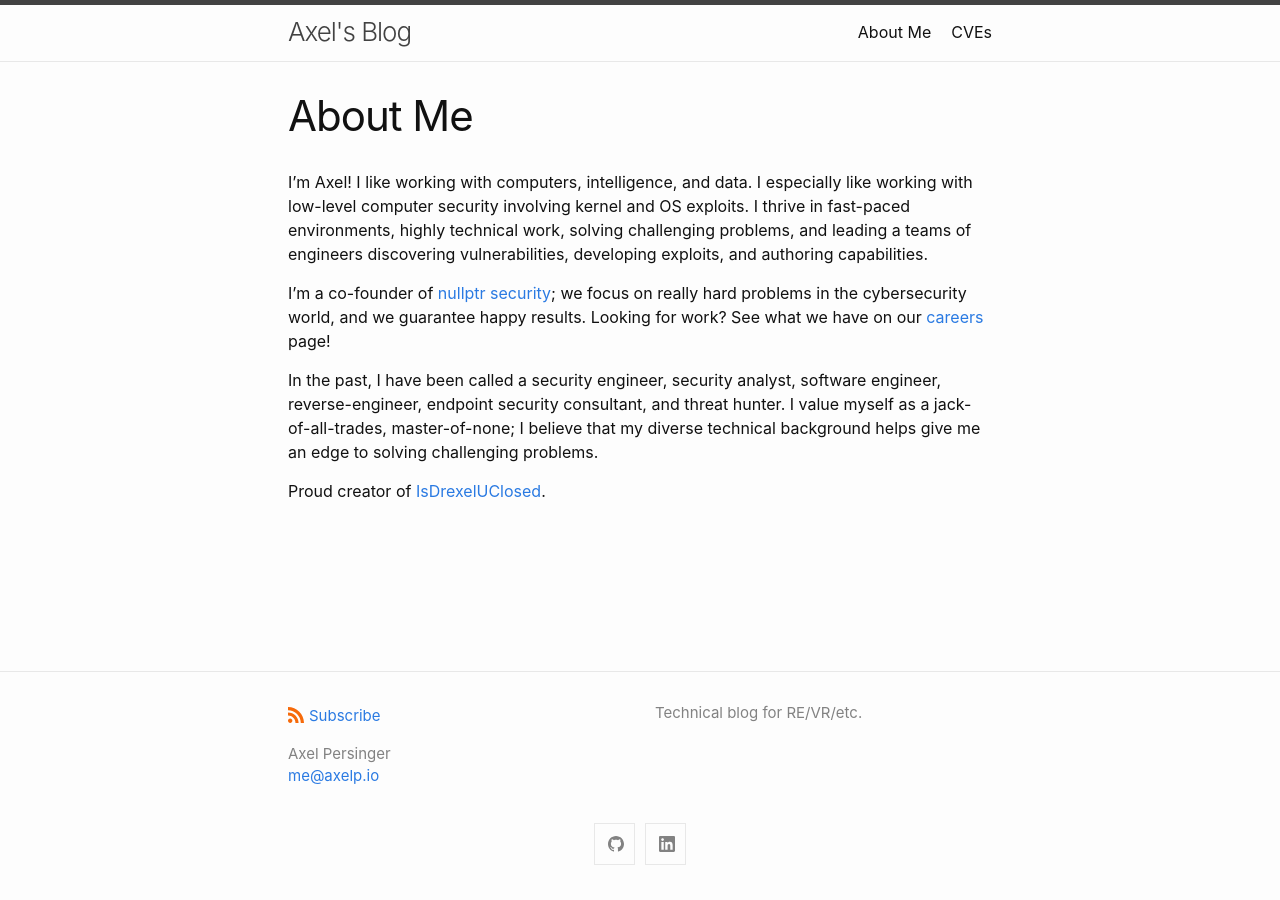
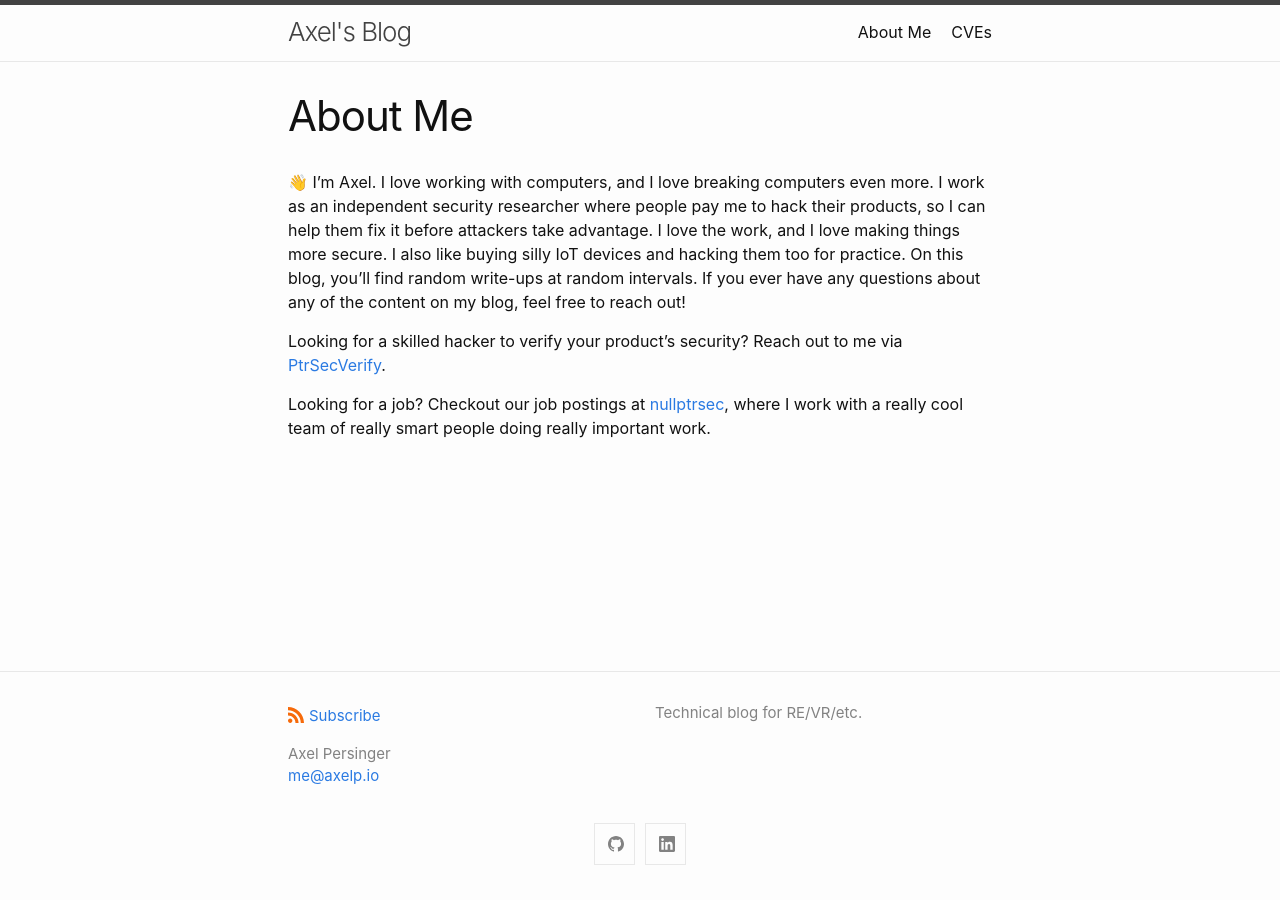
Before and after one commit to CuckooEXE/cuckooexe.github.io, a Jekyll site: the page built from about.md, in a window 1280 px wide. Built offline with Jekyll 4.4.1, drawn with Linux system fonts in a browser that asks for light colours.

Commit message:
Update about.md

```diff
--- a/about.md
+++ b/about.md
@@ -4,10 +4,8 @@ title: About Me
 permalink: /about
 ---
 
-I'm Axel! I like working with computers, intelligence, and data. I especially like working with low-level computer security involving kernel and OS exploits. I thrive in fast-paced environments, highly technical work, solving challenging problems, and leading a teams of engineers discovering vulnerabilities, developing exploits, and authoring capabilities.
+👋 I'm Axel. I love working with computers, and I love breaking computers even more. I work as an independent security researcher where people pay me to hack their products, so I can help them fix it before attackers take advantage. I love the work, and I love making things more secure. I also like buying silly IoT devices and hacking them too for practice. On this blog, you'll find random write-ups at random intervals. If you ever have any questions about any of the content on my blog, feel free to reach out!
 
-I'm a co-founder of [nullptr security](https://nullptrsec.io); we focus on really hard problems in the cybersecurity world, and we guarantee happy results. Looking for work? See what we have on our [careers](https://nullptrsec.io/careers) page!
+Looking for a skilled hacker to verify your product's security? Reach out to me via [PtrSecVerify](https://ptrsecverify.com).
 
-In the past, I have been called a security engineer, security analyst, software engineer, reverse-engineer, endpoint security consultant, and threat hunter. I value myself as a jack-of-all-trades, master-of-none; I believe that my diverse technical background helps give me an edge to solving challenging problems.
-
-Proud creator of [IsDrexelUClosed](https://isdrexeluclosed.com).
+Looking for a job? Checkout our job postings at [nullptrsec](https://nullptrsec.io/careers), where I work with a really cool team of really smart people doing really important work.
```
